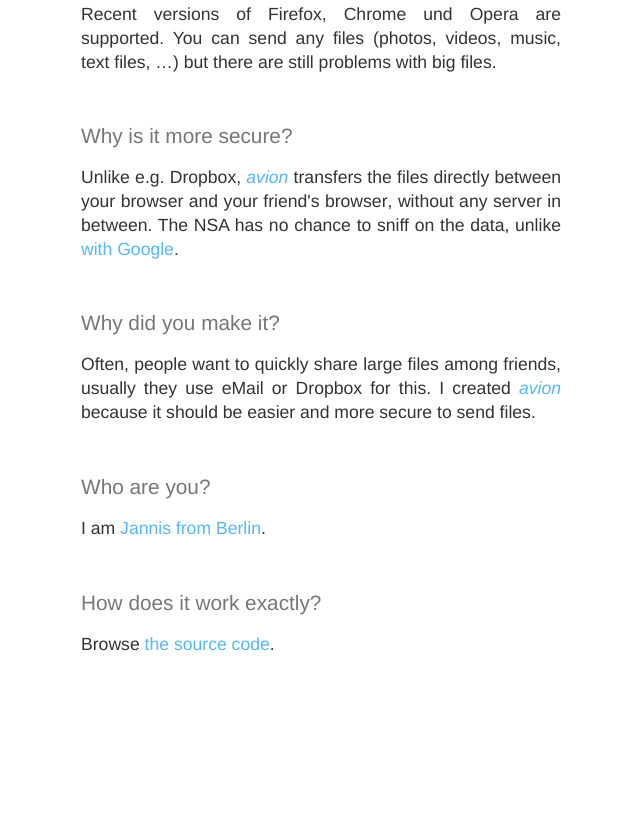
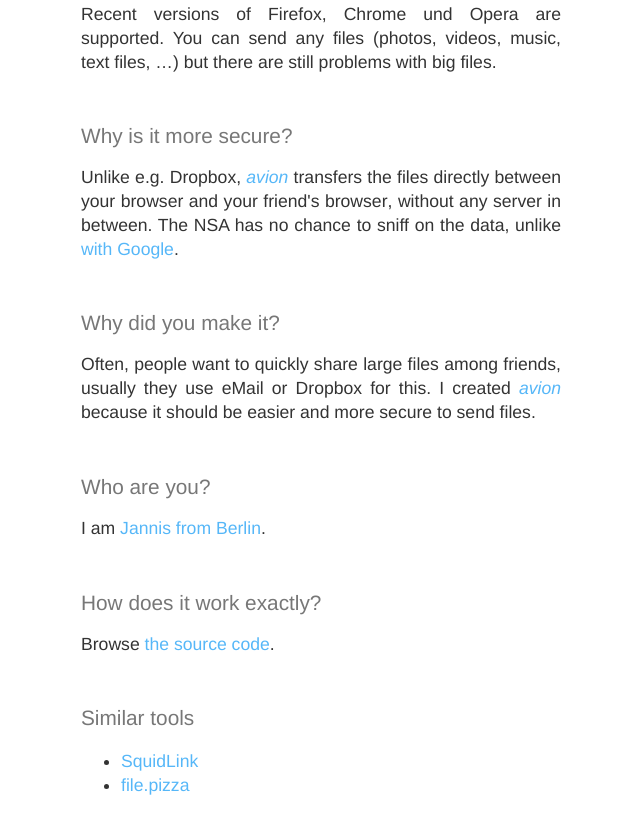
Before and after one commit to derhuerst/avion, a website: page about.html in a window 1280 px wide. Shown: the part 332-1165 px from the top of the page, without its empty margins (319-959 px from the left). Before the commit the page ends 1024 px from the top, so only its background shows below. Drawn offline with Linux system fonts and the light colour scheme.

Commit message:
update dev deps, links to similar tools

```diff
--- a/about.html
+++ b/about.html
@@ -30,4 +30,11 @@
 	<h2>How does it work exactly?</h3>
 
 	<p>Browse <a href="https://github.com/derhuerst/avion">the source code</a>.</p>
+
+	<h2>Similar tools</h2>
+
+	<ul>
+		<li><a href="http://squidl.ink/">SquidLink</a></li>
+		<li><a href="https://file.pizza">file.pizza</a></li>
+	</ul>
 </body></html>
--- a/package.json
+++ b/package.json
@@ -25,9 +25,10 @@
 		"virtual-dom": "^2.1.1"
 	},
 	"devDependencies": {
+		"babel-core": "^6.26.0",
 		"babel-preset-env": "^1.6.0",
-		"babelify": "^7.3.0",
-		"browserify": "^14.1.0",
+		"babelify": "^8.0.0",
+		"browserify": "^15.2.0",
 		"uglify-es": "^3.0.12",
 		"wzrd": "^1.5.0"
 	},
```
